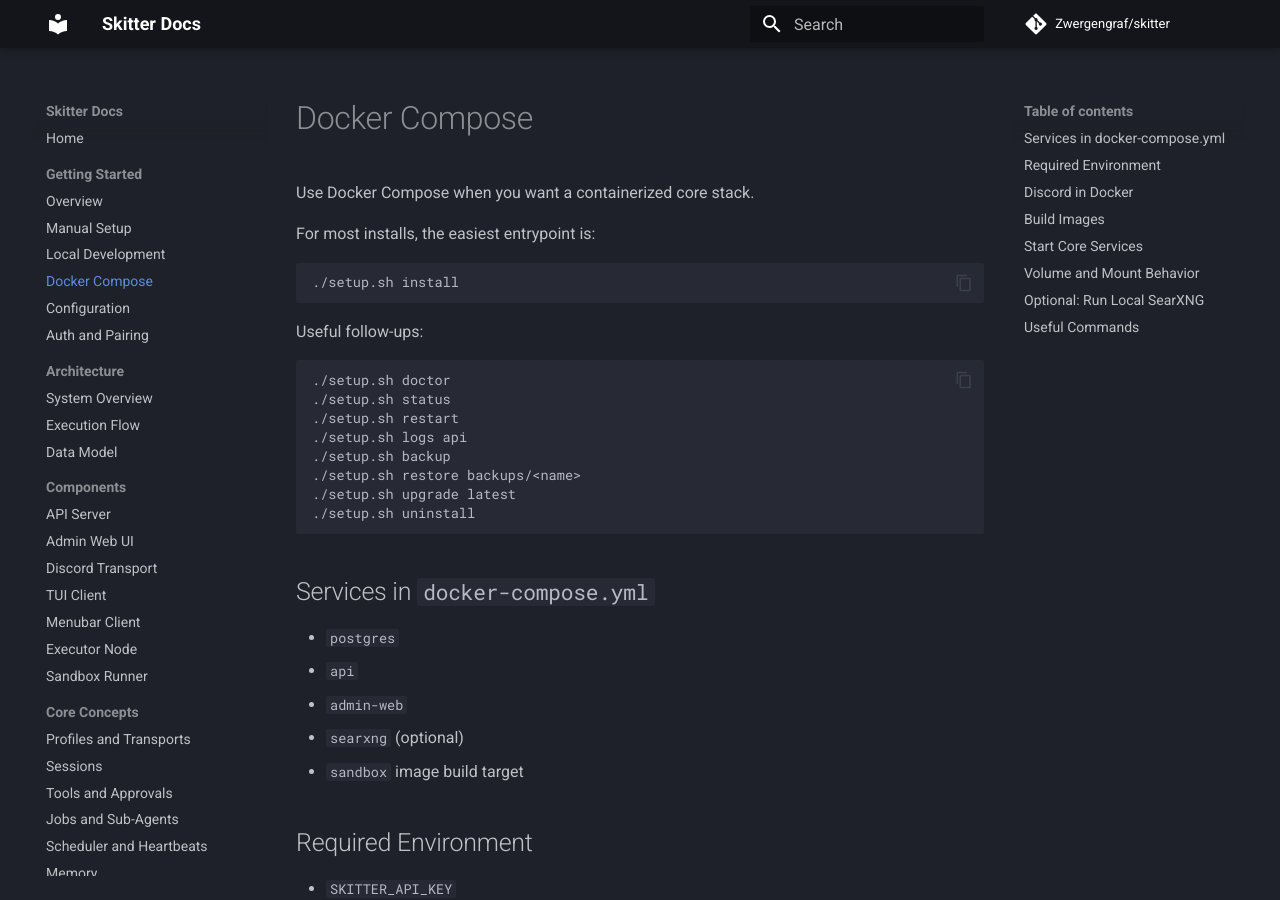
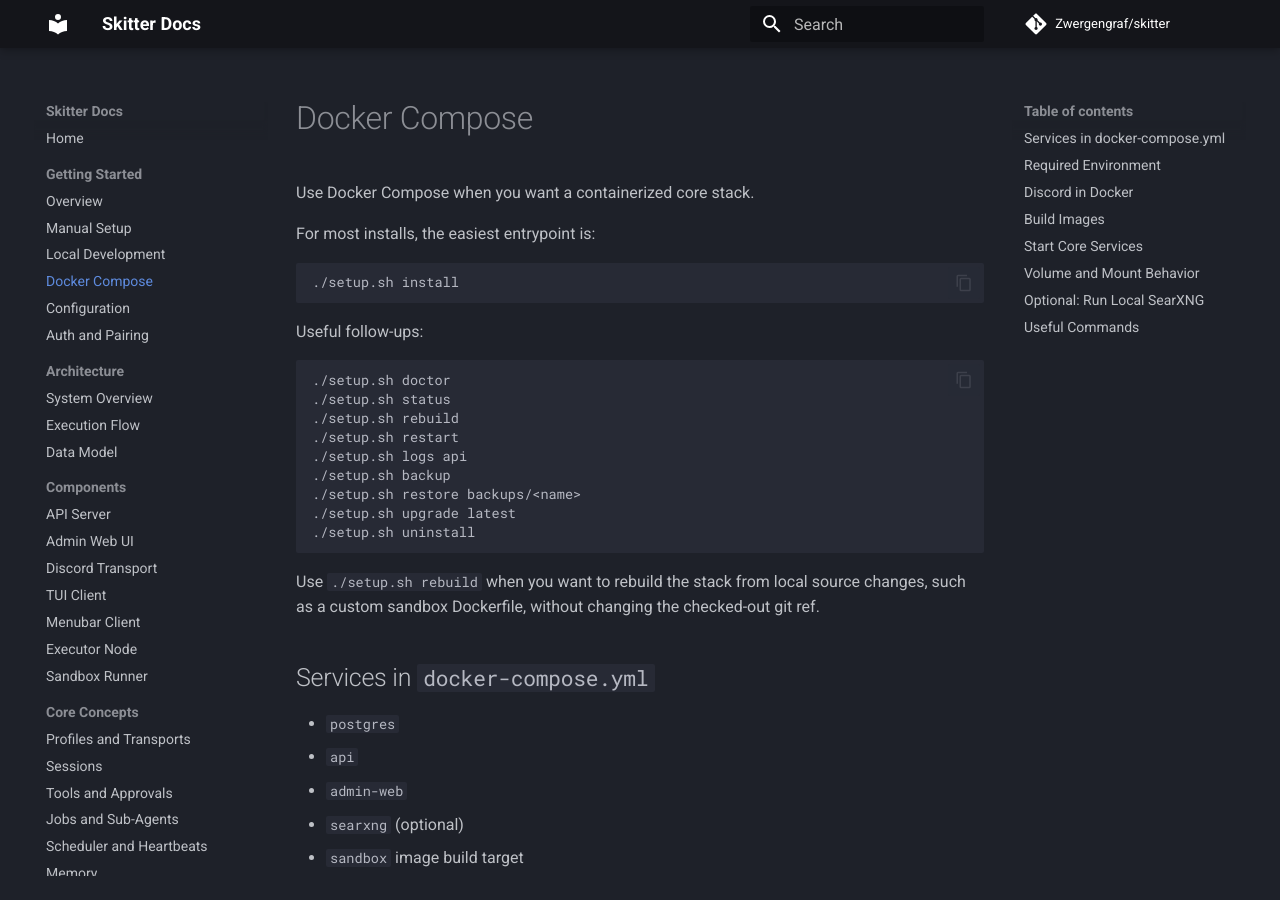
Before and after one commit to Zwergengraf/skitter, an MkDocs documentation site: the page built from docs/getting-started/docker-compose.md, in a window 1280 px wide and 900 px high. Built offline with MkDocs 1.6.1 and Material for MkDocs 9.7.7, drawn with Linux system fonts in a browser that asks for light colours; comment, search, counter and statistics services are not loaded.

Commit message:
Add `rebuild` command to `setup.sh`
Enable rebuilding Docker images and refreshing installed CLI tools from local source changes without altering the checked-out Git reference. This streamlines applying custom Dockerfile or code modifications during development.

````diff
--- a/docs/getting-started/docker-compose.md
+++ b/docs/getting-started/docker-compose.md
@@ -13,6 +13,7 @@
 ```bash
 ./setup.sh doctor
 ./setup.sh status
+./setup.sh rebuild
 ./setup.sh restart
 ./setup.sh logs api
 ./setup.sh backup
@@ -20,6 +21,8 @@
 ./setup.sh upgrade latest
 ./setup.sh uninstall
 ```
+
+Use `./setup.sh rebuild` when you want to rebuild the stack from local source changes, such as a custom sandbox Dockerfile, without changing the checked-out git ref.
 
 ## Services in `docker-compose.yml`
 
````
Also changed, not shown: README.md (+4 -1 lines), docs/getting-started/local-development.md (+6 -0 lines), docs/getting-started/manual-setup.md (+3 -0 lines), 1 other file.
